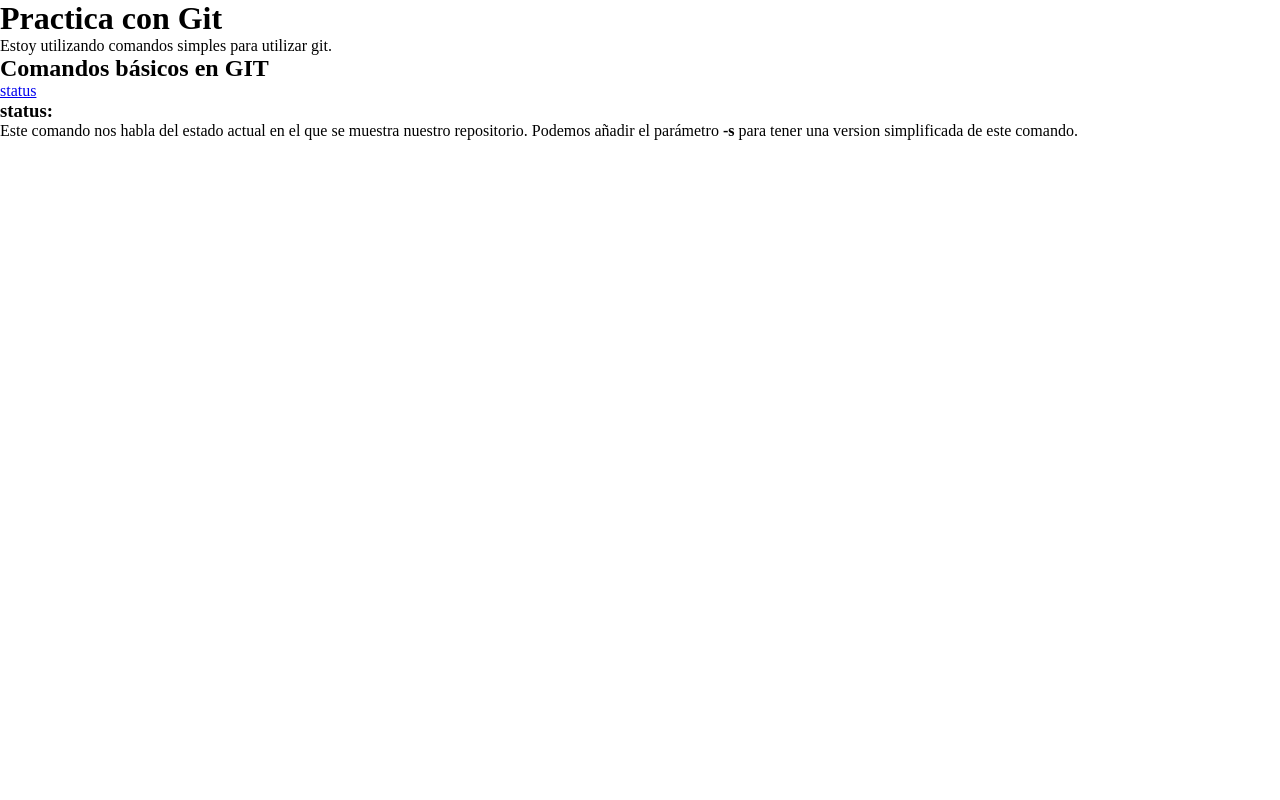
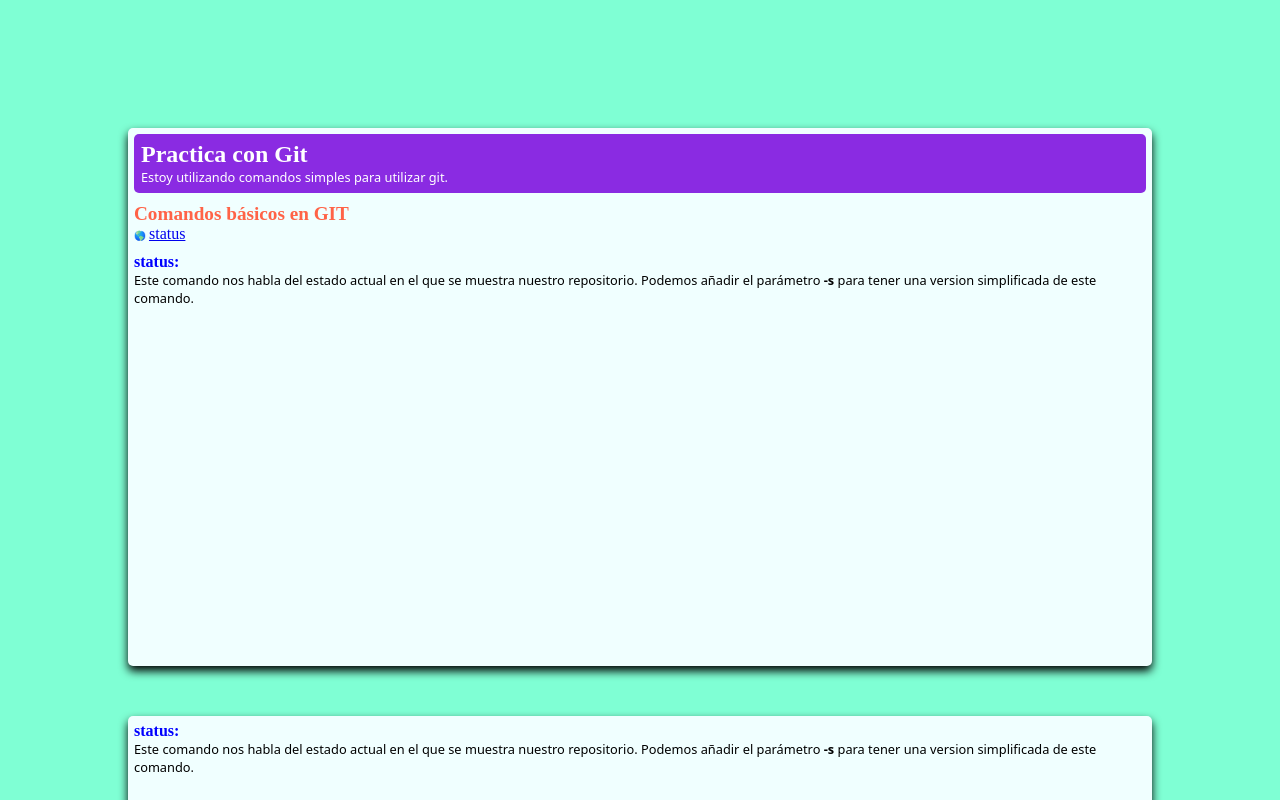
Before and after one commit to Duz-Dev/MisProyectos, a plain HTML site: page index.html in a window 1280 px wide. Shown: the top 800 px of the page. Drawn offline with Linux system fonts and the light colour scheme.

Commit message:
Version 1

```diff
--- a/index.html
+++ b/index.html
@@ -7,6 +7,7 @@
     <title>Practica 1</title>
 </head>
 <body>
+    <div class="container">
         <header>
             <h1>Practica con Git</h1>
             <p>Estoy utilizando comandos simples para utilizar git.</p>
@@ -23,5 +24,14 @@
                 <p>Este comando nos habla del estado actual en el que se muestra nuestro repositorio. Podemos añadir el parámetro <b>-s</b> para tener una version simplificada de este comando.</p>
             </article>
         </section>
+    </div>
+    <div class="container">
+        <section>
+            <article id="diff">
+                <h3>status:</h3>
+                <p>Este comando nos habla del estado actual en el que se muestra nuestro repositorio. Podemos añadir el parámetro <b>-s</b> para tener una version simplificada de este comando.</p>
+            </article>
+        </section>
+    </div>
 </body>
 </html>
--- a/style.css
+++ b/style.css
@@ -3,3 +3,72 @@
     padding: 0;
     box-sizing: border-box;
 }
+
+:root{
+    --color-a:tomato;
+}
+
+body{
+    max-width: 100vw;
+    height: 100vh;
+    background-color: aquamarine;
+    padding: 0 10%;
+    padding-top: 10%;
+    display: flex;
+    align-items:center;
+    flex-wrap: wrap;
+}
+
+.container {
+    background-color: azure;
+    height: 80%;
+    padding: 6px;
+    border-radius: 5px;
+    box-shadow:0 5px 10px #000;
+    margin-bottom: 50px;
+}
+
+ul {
+    list-style: none;
+    /* padding: 0 10px; */
+}
+
+li::before {
+    content: '🌎';
+    font-size: .6rem;
+    display: inline-block;
+    /* width: 5px;
+    height: 5px;
+    background-color: red; */
+    margin-right: 3px;
+}
+
+h1 {
+    font-size: 1.5rem;
+}
+
+h2 {
+    font-size: 1.2rem;
+    color: var(--color-a);
+}
+
+h3 {
+    font-size: 1rem;
+    color:blue;
+}
+
+p{
+    font-size: .8rem;
+    font-family:system-ui, -apple-system, BlinkMacSystemFont, 'Segoe UI', Roboto, Oxygen, Ubuntu, Cantarell, 'Open Sans', 'Helvetica Neue', sans-serif;
+}
+
+header,section,nav {
+    margin-bottom: 10px;
+}
+
+header{
+    background-color: blueviolet;
+    color: #fff;
+    border-radius: inherit;
+    padding: 7px;
+}
```
Lines whose indentation alone changed are shown as unchanged.
